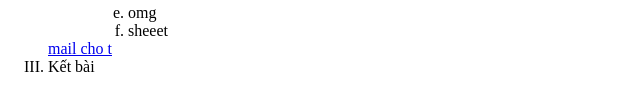
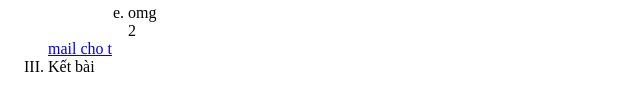
Before and after one commit to thhoang7704/project-2, a plain HTML site: page index.html in a window 1280 px wide. Shown: the part 220-330 px from the top of the page, 0-640 px from the left. Drawn offline with Linux system fonts and the light colour scheme.

Commit message:
theemabout.html

```diff
--- a/index.html
+++ b/index.html
@@ -19,7 +19,8 @@
                         <li>Tả hoạt động</li>
                         <li>hiii</li>
                         <li>omg</li>
-                        <li>sheeet</li>
+                        2
+
                     </ol>
                 </li>
             </ol>
```
